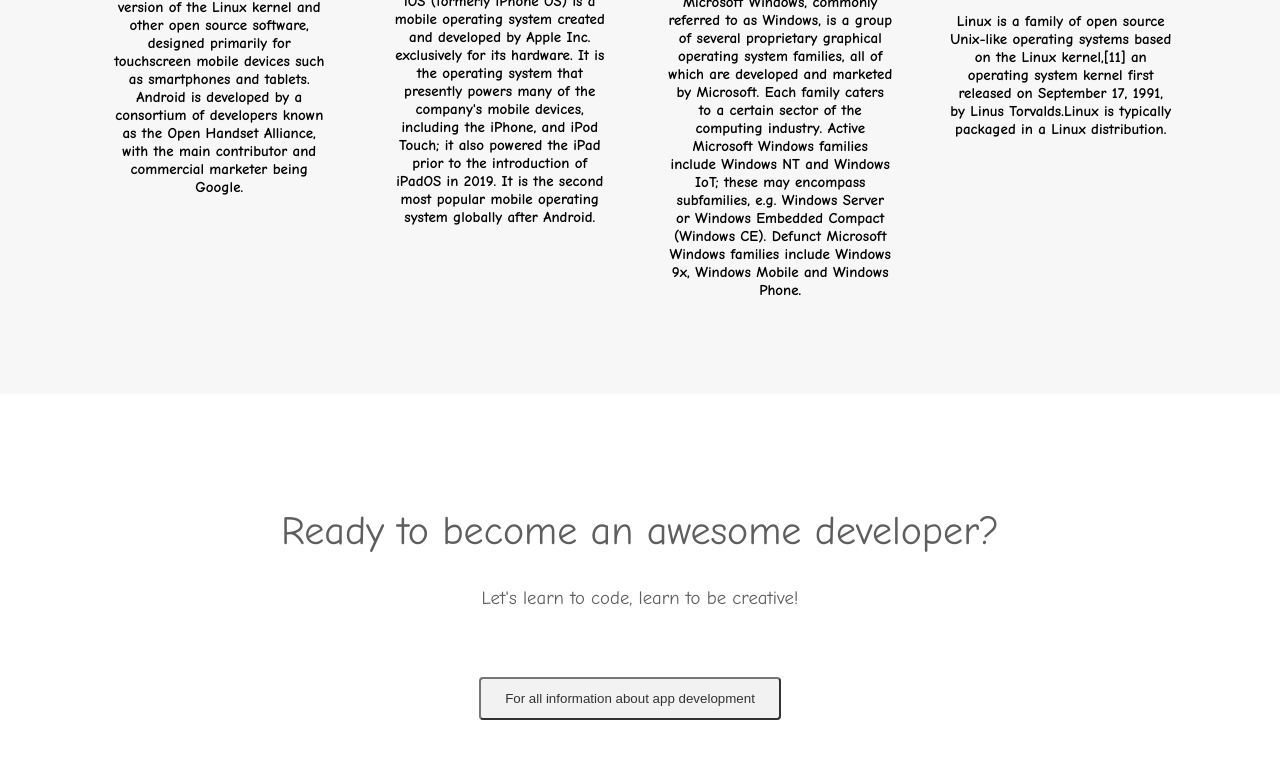
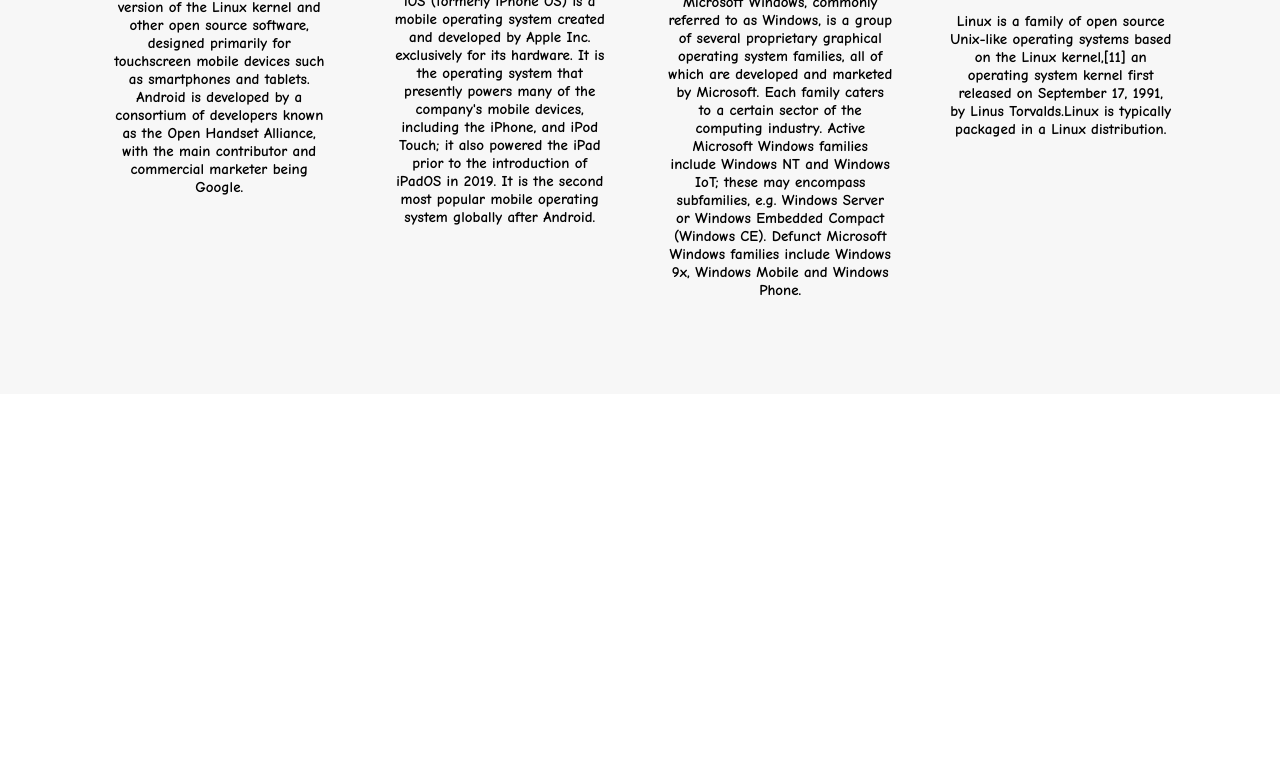
Before and after one commit to Aditya-1904/Aditya, a plain HTML site: page index.html in a window 1280 px wide. Shown: the part 1143-1902 px from the top of the page. After the commit the page ends 1587 px from the top, so only its background shows below. Drawn offline with Linux system fonts and the light colour scheme; a web font is replaced by a local one.

Commit message:
Update index.html

```diff
--- a/index.html
+++ b/index.html
@@ -67,16 +67,7 @@
         </div>
       </div>
     </div>
-    <div class="message-wrapper">
-      <div class="container">
-        <div class="heading">
-          <h2>Ready to become an awesome developer?</h2>
-          <h3>Let's learn to code, learn to be creative!</h3>
-        </div>
-          <a href="https://hackernoon.com/a-roadmap-to-application-development-bfa2e32fcd82"><input class="btn btn1" type="submit" value="For all information about app development"></a>
 
-      </div>
-    </div>
     <footer>
 
     </footer>
```
